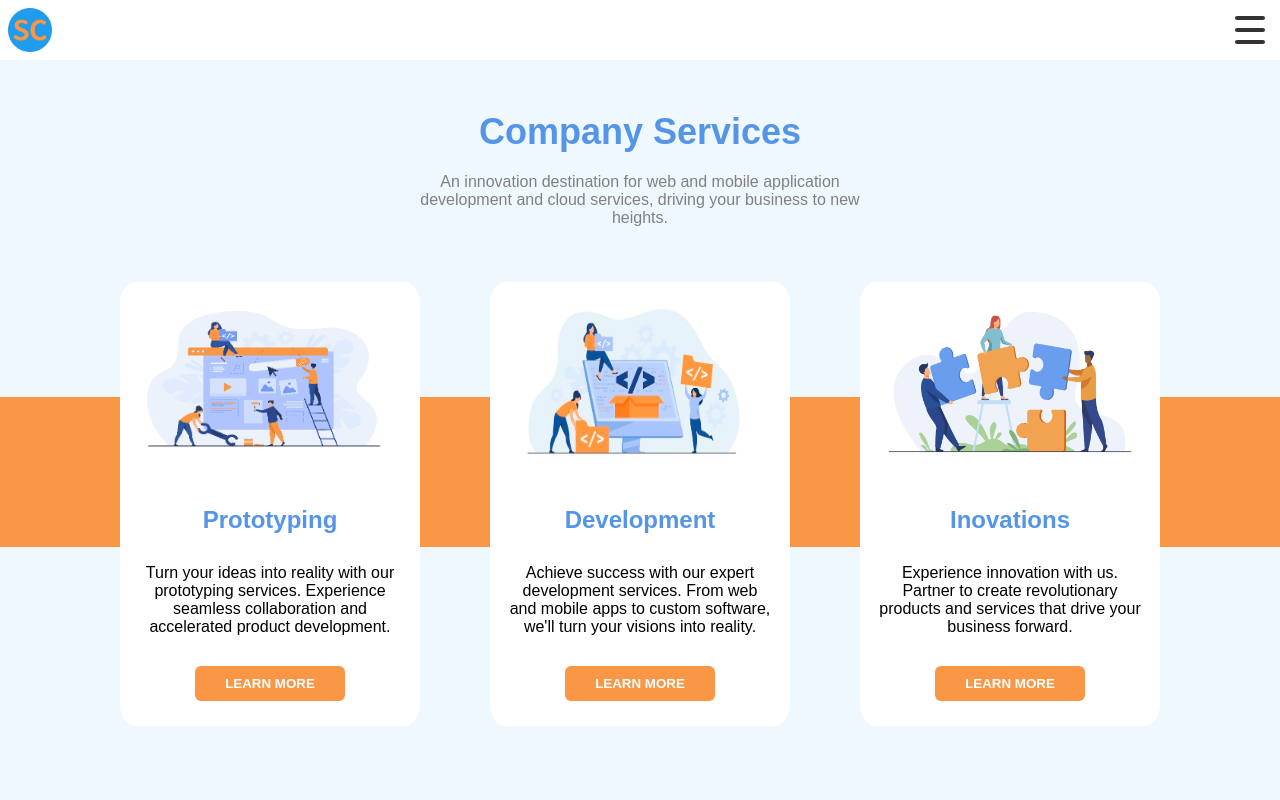
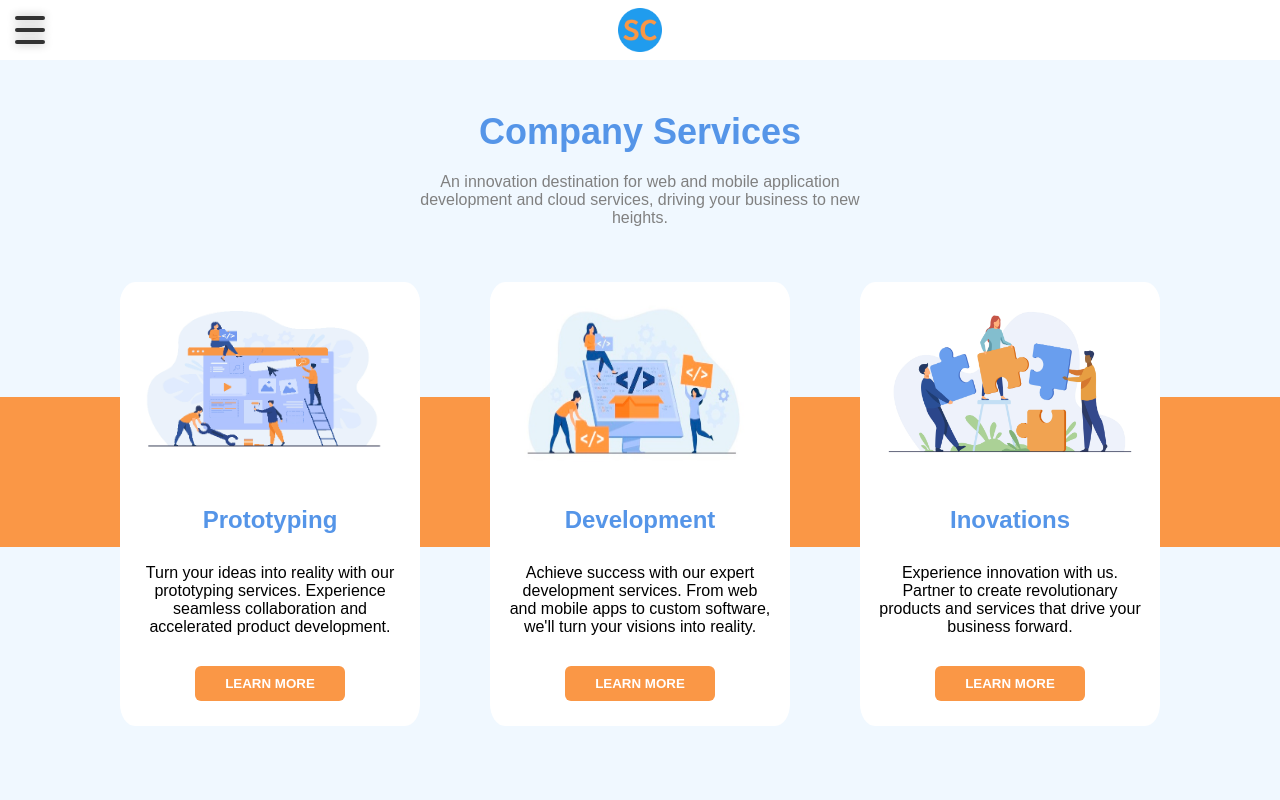
Before and after one commit to OleksiiLeheza/softcom-site, a plain HTML site: page index.html in a window 1280 px wide. Shown: the top 800 px of the page. Drawn offline with Linux system fonts and the light colour scheme.

Commit message:
add shadom to menu bar, change menu bar logo

```diff
--- a/css/styles.css
+++ b/css/styles.css
@@ -19,6 +19,10 @@ li {
   display: flex;
   width: calc(100% / 3);
   background-color: white;
+}
+
+#header2 {
+  justify-content: center;
 }
 
 #header3 {
@@ -54,7 +58,7 @@ li {
   background-color: white;
 }
 
-.menu_btn {
+.nav {
   padding: 5px 15px;
   display: flex;
   cursor: pointer;
@@ -63,10 +67,24 @@ li {
   justify-content: center;
 }
 
+.one {
+  width: 30px;
+}
+.two {
+  width: 20px;
+}
+.three {
+  width: 25px;
+}
+
+.nav:hover div {
+  width: 30px;
+  box-shadow: 0px 0px 10px rgba(0, 0, 0, 0.3);
+}
+
 .line {
   margin-top: 4px;
   margin-bottom: 4px;
-  width: 30px;
   height: 4px;
   border-radius: 7px;
   background-color: #333333;
@@ -142,6 +160,10 @@ li {
   color: white;
 }
 
+.button:hover {
+  box-shadow: 0px 0px 10px rgba(0, 0, 0, 0.3);
+}
+
 .footer_text {
   background: #333333;
   padding: 4px;
@@ -164,16 +186,6 @@ li {
   }
   #footer {
     margin-top: 40px;
-  }
-  #header1 {
-    order: 2;
-    justify-content: center;
-  }
-  #header2 {
-    order: 1;
-  }
-  #header3 {
-    order: 3;
   }
 
   .line {
--- a/index.html
+++ b/index.html
@@ -6,22 +6,22 @@
     <title>softcom</title>
     <link rel="icon" type="image/x-icon" href="images/favicons/favicon.ico" />
     <link rel="stylesheet" href="css/styles.css" />
+    <script src="java script/java script.js"></script>
   </head>
   <body>
     <div id="header">
       <div id="header1">
+        <div class="nav">
+          <div class="line one"></div>
+          <div class="line two"></div>
+          <div class="line three"></div>
+        </div></div>
+      <div id="header2">
         <a href="index.html"><img id="logo"  src="images/logo.png" alt="" /></a>
       </div>
-      <div id="header2"></div>
       <div id="header3">
-        <div class="menu_btn">
-          <div class="line"></div>
-          <div class="line"></div>
-          <div class="line"></div>
-        </div>
       </div>
     </div>
-
     <div id="title"><h1>Company Services</h1></div>
     <div id="title_description">
       An innovation destination for web and mobile application development and
```
Also changed, not shown: development.html (+7 -7 lines), inovations.html (+8 -8 lines), prototyping.html (+7 -7 lines), java script/java script.js (added).
